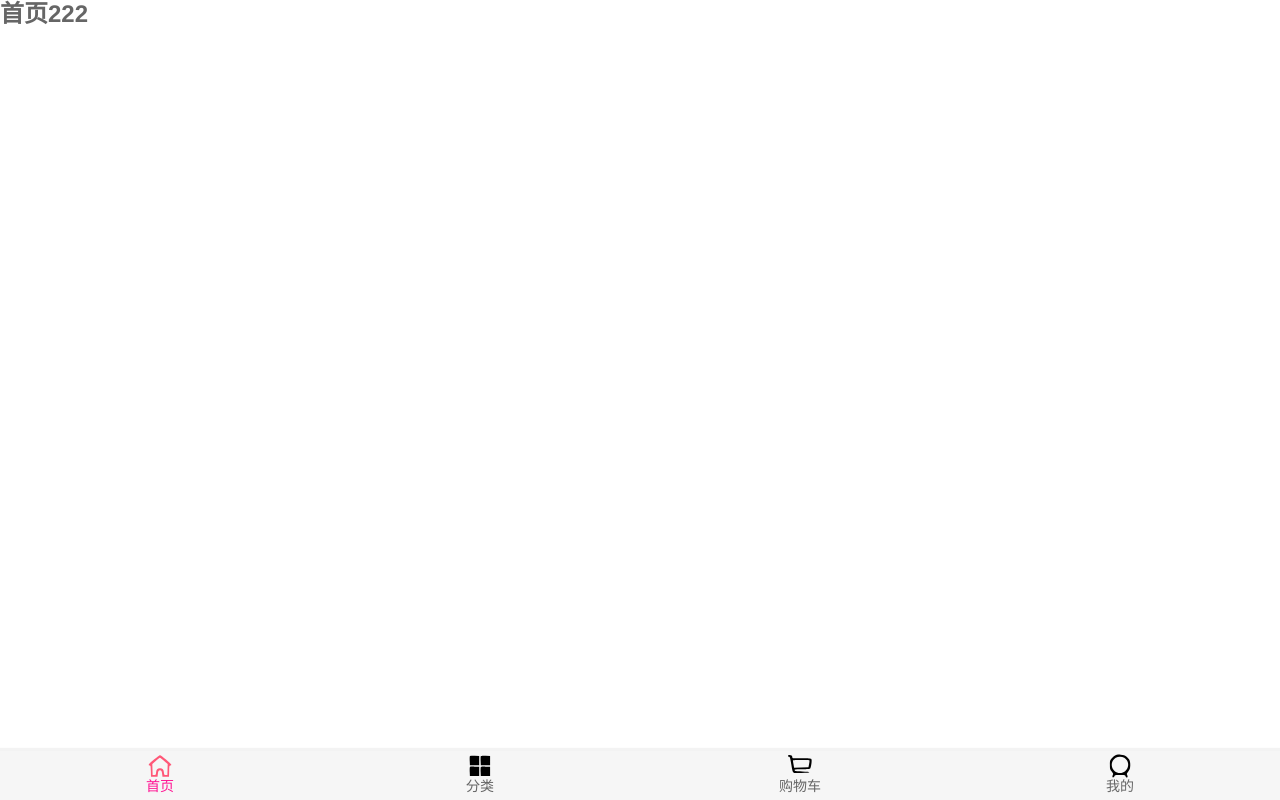
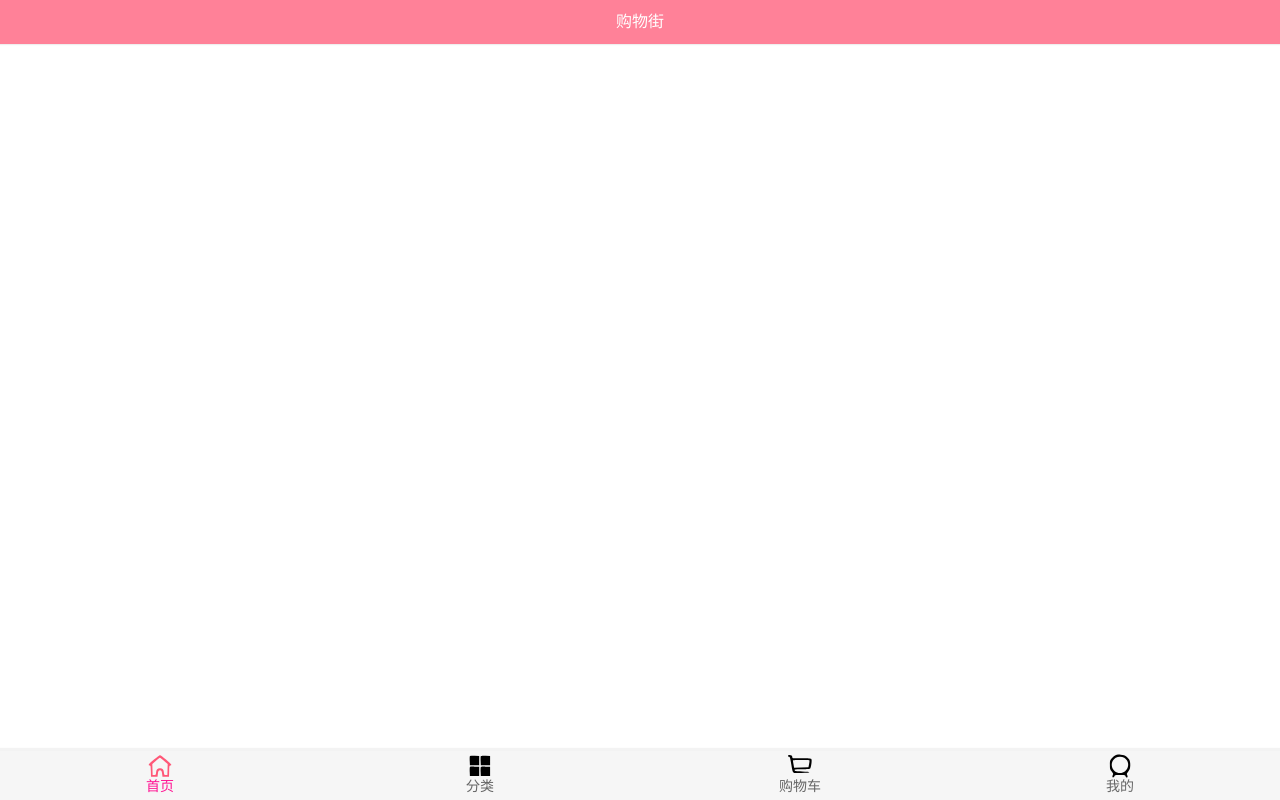
Before and after one commit to admin581/supermail, a Vue app: page /home in a window 1280 px wide. Built offline with nearby package versions, Linux system fonts and the light colour scheme.

Commit message:
导航栏开发navbar

```diff
--- /dev/null
+++ b/src/components/common/navbar/NavBar.vue
@@ -0,0 +1,34 @@
+<template>
+    <div class="nav-bar">
+        <div class="left" ><slot name="left"></slot></div>
+        <div class="center"><slot  name="center"></slot></div>
+        <div class="right"><slot  name="right"></slot></div>
+    </div>
+</template>
+
+<script>
+export default {
+
+}
+</script>
+
+<style>
+    .nav-bar {
+        display : flex;
+        height : 44px;
+        line-height: 44px;
+        text-align: center;
+        box-shadow: 0 1px 1px rgba(100,100,100,.1);
+    }
+
+
+    .left , .right {
+        width : 60px;
+
+    }
+
+    .center {
+        flex : 1;
+
+    }
+</style>
--- a/src/views/home/Home.vue
+++ b/src/views/home/Home.vue
@@ -1,14 +1,25 @@
 <template>
-  <h2>首页222</h2>
+  <div id="home">
+    <nav-bar class="home-nav">
+      <div slot="center">购物街</div>
+    </nav-bar>
+  </div>
 </template>
 
 <script>
+import NavBar from 'components/common/navbar/NavBar.vue'
   export default {
     // eslint-disable-next-line vue/multi-word-component-names
-    name: "Home"
+    name: "Home",
+    components : {
+      NavBar
+    }
   }
 </script>
 
 <style scoped>
-
+  .home-nav{
+    background-color: var(--color-tint);
+    color : #fff;
+  }
 </style>
```
